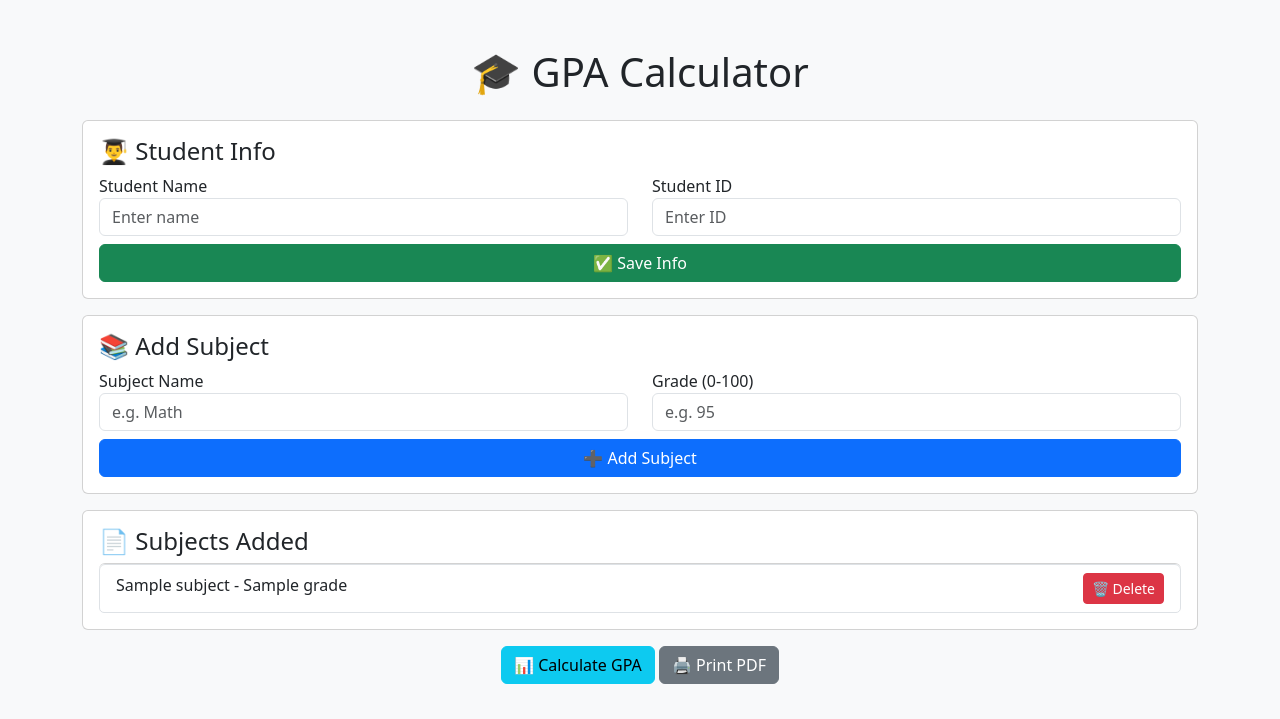
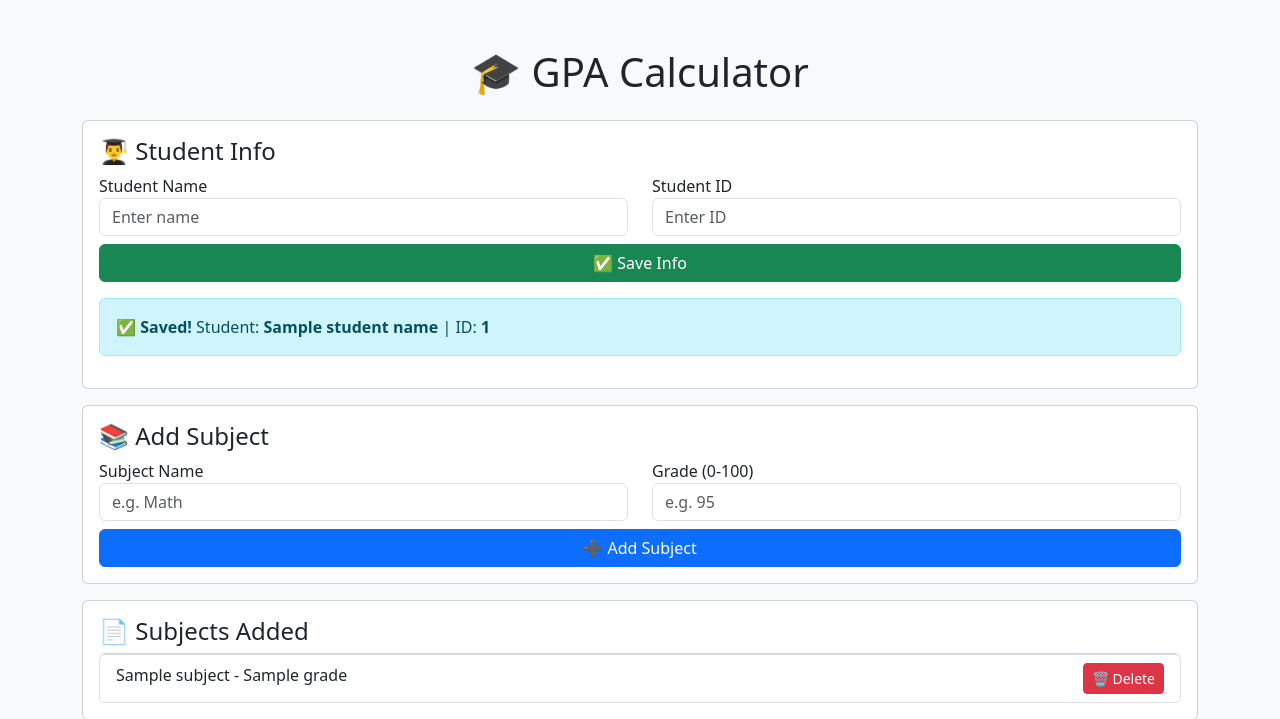
Before and after one commit to itzrockinoxd/GPA-Calculator, a Flask app: template templates/index.html in a window 1280 px wide. Shown: the top 719 px of the page. Run offline with Flask 3, Linux system fonts and the light colour scheme; the template is opened without the code that fills it: most values are stand-ins (such as "Sample title", 1, 10 or a date in 2020).

Commit message:
Show saved student info on homepage

```diff
--- a/templates/index.html
+++ b/templates/index.html
@@ -27,6 +27,13 @@
             </div>
             <button type="submit" class="btn btn-success w-100">✅ Save Info</button>
         </form>
+
+        <!-- ✅ نعرض البيانات إذا تم حفظها -->
+        {% if student_name and student_id %}
+        <div class="alert alert-info mt-3">
+            ✅ <strong>Saved!</strong> Student: <b>{{ student_name }}</b> | ID: <b>{{ student_id }}</b>
+        </div>
+        {% endif %}
     </div>
 
     <!-- ✅ Add Subject Form -->
```
Lines whose indentation alone changed are shown as unchanged.
